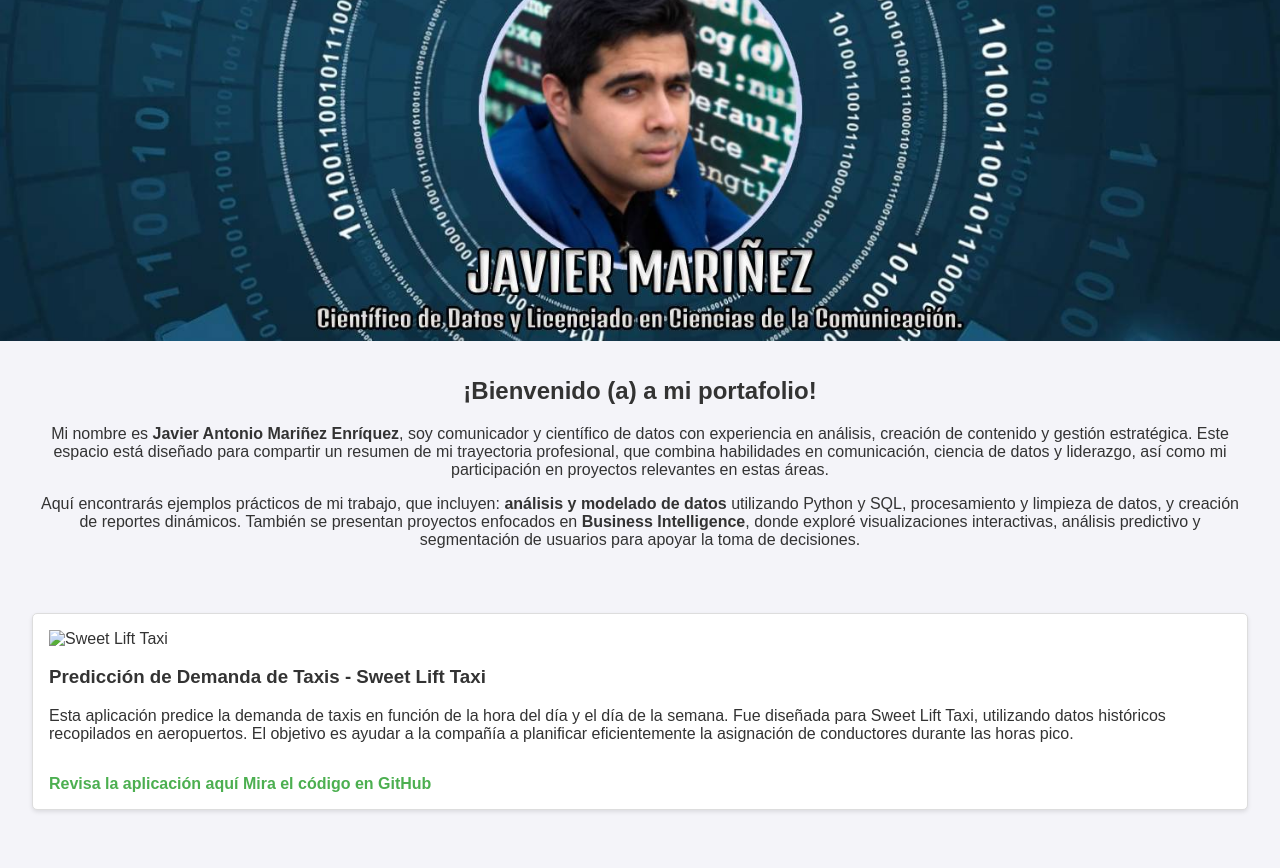
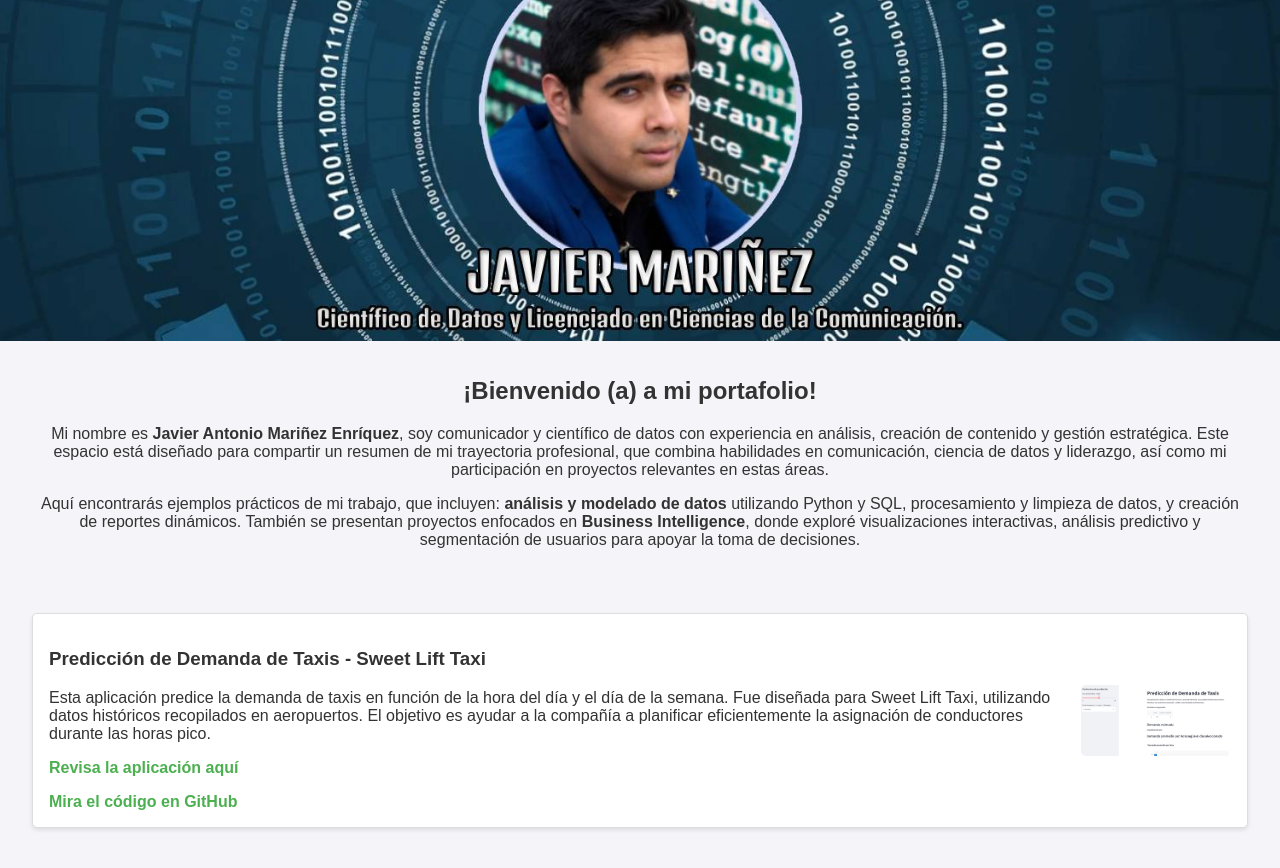
Before and after one commit to javu98/portfolio, a plain HTML site: page index.html in a window 1280 px wide. Shown: the part 86-954 px from the top of the page. Drawn offline with Linux system fonts and the light colour scheme.

Commit message:
Update index.html

```diff
--- a/index.html
+++ b/index.html
@@ -101,19 +101,21 @@
     <!-- Proyectos -->
 <div class="container">
     <!-- Proyecto: Sweet Lift Taxi -->
-        <div class="project">
-            <img src="image.png" alt="Sweet Lift Taxi">
-            <div class="project-content">
+    <div class="project" style="display: flex; align-items: center; justify-content: space-between;">
+        <div class="project-content" style="flex: 1; margin-right: 20px;">
             <h3>Predicción de Demanda de Taxis - Sweet Lift Taxi</h3>
             <p>
                 Esta aplicación predice la demanda de taxis en función de la hora del día y el día de la semana.
                 Fue diseñada para Sweet Lift Taxi, utilizando datos históricos recopilados en aeropuertos.
                 El objetivo es ayudar a la compañía a planificar eficientemente la asignación de conductores durante las horas pico.
             </p>
-                <a href="https://sweet-lift-taxi-prediction.onrender.com/" target="_blank">Revisa la aplicación aquí</a>
-                <a href="https://github.com/javu98/sweet-lift-taxi-prediction" target="_blank">Mira el código en GitHub</a>
+            <a href="https://sweet-lift-taxi-prediction.onrender.com/" target="_blank" style="display: block; margin-bottom: 5px; color: #4CAF50; text-decoration: none; font-weight: bold;">
+                Revisa la aplicación aquí
+            </a>
+            <a href="https://github.com/javu98/sweet-lift-taxi-prediction" target="_blank" style="display: block; color: #4CAF50; text-decoration: none; font-weight: bold;">
+                Mira el código en GitHub
+            </a>
+        </div>
+        <img src="Captura%20de%20pantalla%202024-12-20%20161138.png" alt="Sweet Lift Taxi" style="max-width: 150px; border-radius: 5px;">
     </div>
 </div>
-    </div>
-</body>
-</html>
```
Lines whose indentation alone changed are shown as unchanged.
